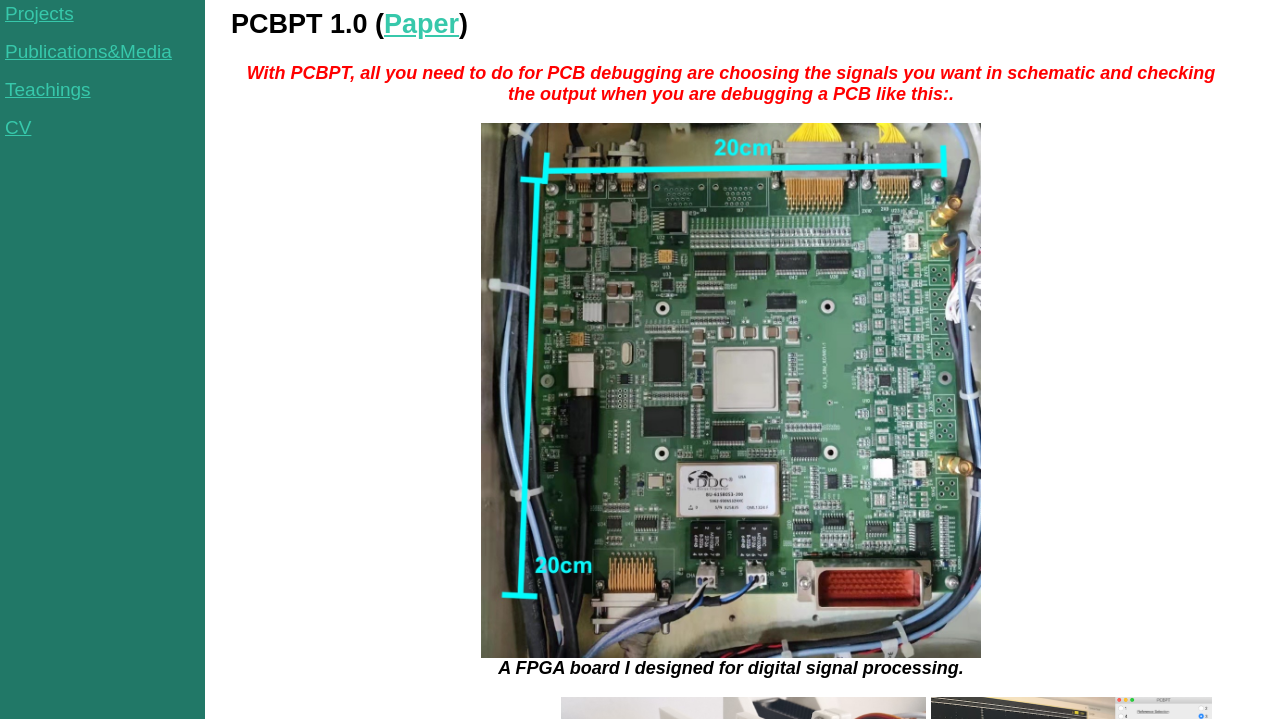
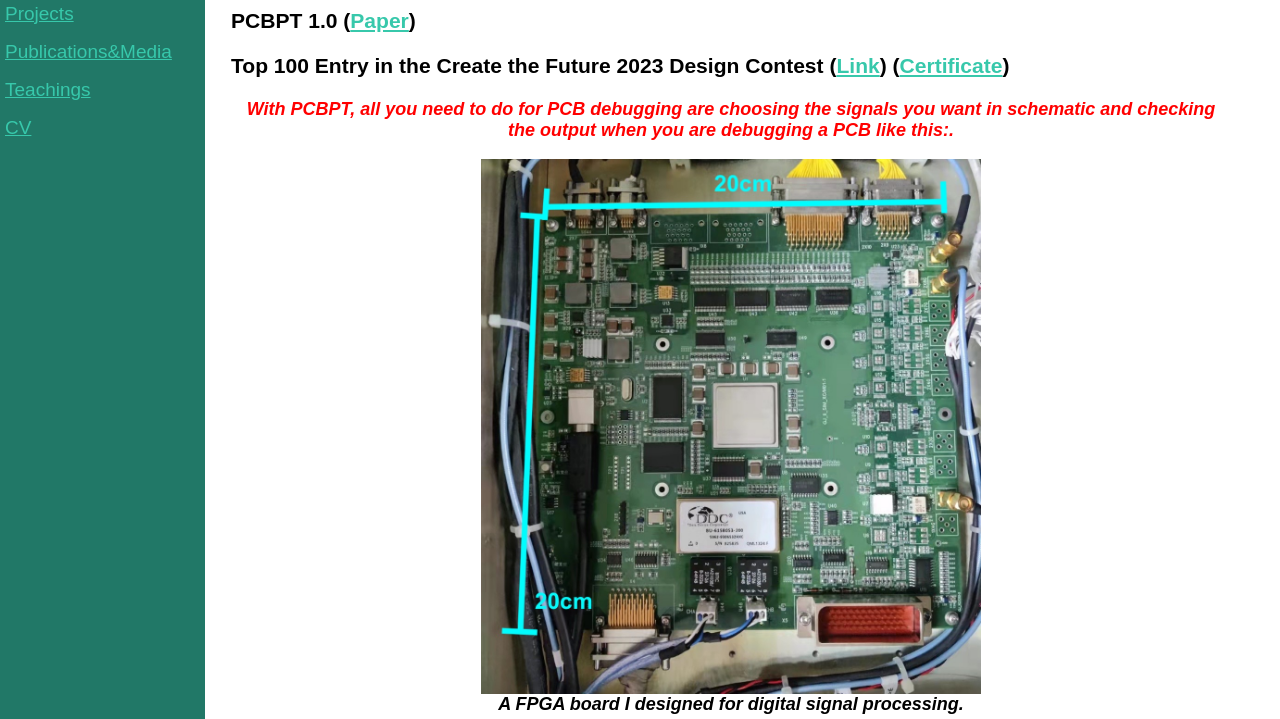
Before and after one commit to Ironman-007/FZ-portfolio, a plain HTML site: page docs/pcbpt.html in a window 1280 px wide. Shown: the part 81-800 px from the top of the page. Drawn offline with Linux system fonts and the light colour scheme.

Commit message:
udated by FZ

```diff
--- a/docs/pcbpt.html
+++ b/docs/pcbpt.html
@@ -18,7 +18,11 @@
 <div id="myMainnav" class="mainnav">
     <h1>Fangzheng Liu</h1>
 
-    <h2>PCBPT 1.0 (<a href=https://dl.acm.org/doi/10.1145/3586182.3615800>Paper</a>)</h2>
+    <h3>PCBPT 1.0 (<a href=https://dl.acm.org/doi/10.1145/3586182.3615800>Paper</a>)</h3>
+    <h3>Top 100 Entry in the Create the Future 2023 Design Contest
+        (<a href="https://contest.techbriefs.com/2023/entries/electronics/12473" =>Link</a>)
+        (<a href="./files/pcbpt_contest_certificate/CTF 2023 Certificate Fangzheng Liu.pdf"=>Certificate</a>)
+    </h3>
     <center>
         <p style="color:red;">
             <b><i>With PCBPT, all you need to do for PCB debugging are choosing the signals you
```
Also changed, not shown: docs/publications.html (+6 -1 lines), 2 other files.
